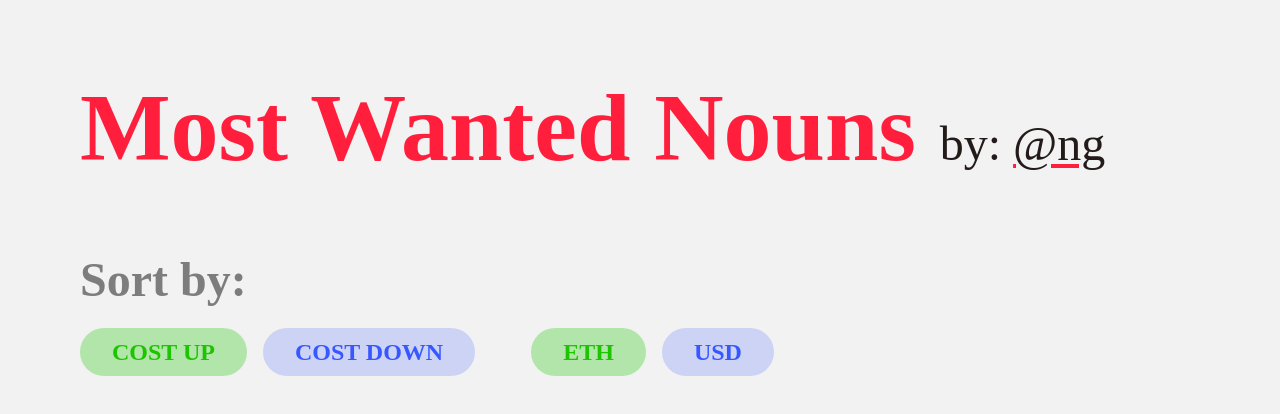
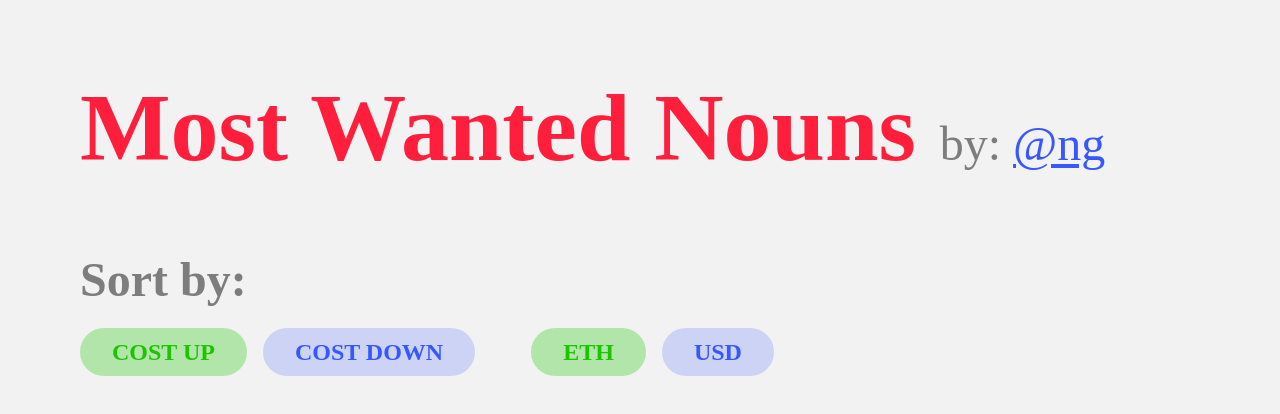
Before and after one commit to nikitattt/most-wanted-nouns, a Next.js app: page / in a window 1280 px wide. Shown: the top 414 px of the page. Built offline with nearby package versions, Linux system fonts and the light colour scheme; no server answers; the database is empty; a web font is replaced by a local one; what @nouns/assets, wagmi would draw is missing.

Commit message:
Better link UI

```diff
--- a/components/Winner/index.tsx
+++ b/components/Winner/index.tsx
@@ -20,7 +20,7 @@ const Winner: React.FC<{ address: string }> = (props) => {
       <p className="font-display font-bold text-4xl text-grey">
         Winner:{' '}
         <a
-          className="text-blue"
+          className="text-blue hover:underline decoration-4 decoration-red"
           target="_blank"
           rel="noreferrer"
           href={etherscanLink}
--- a/pages/index.tsx
+++ b/pages/index.tsx
@@ -24,10 +24,10 @@ const Home: NextPage<{ nounsData: string }> = (props) => {
       <main className="mt-20">
         <div className="flex flex-row ml-20 font-display items-end">
           <p className="text-8xl text-red font-bold">Most Wanted Nouns</p>
-          <p className="ml-6 text-5xl pb-2 text-black-text">
+          <p className="ml-6 text-5xl pb-2 text-grey">
             by:{' '}
             <a
-              className="text-black-text underline underline-offset-4 decoration-4 decoration-red hover:text-red"
+              className="text-blue underline underline-offset-4 decoration-4 decoration-blue hover:decoration-red"
               target="_blank"
               rel="noreferrer"
               href="https://twitter.com/nikitago_"
```
